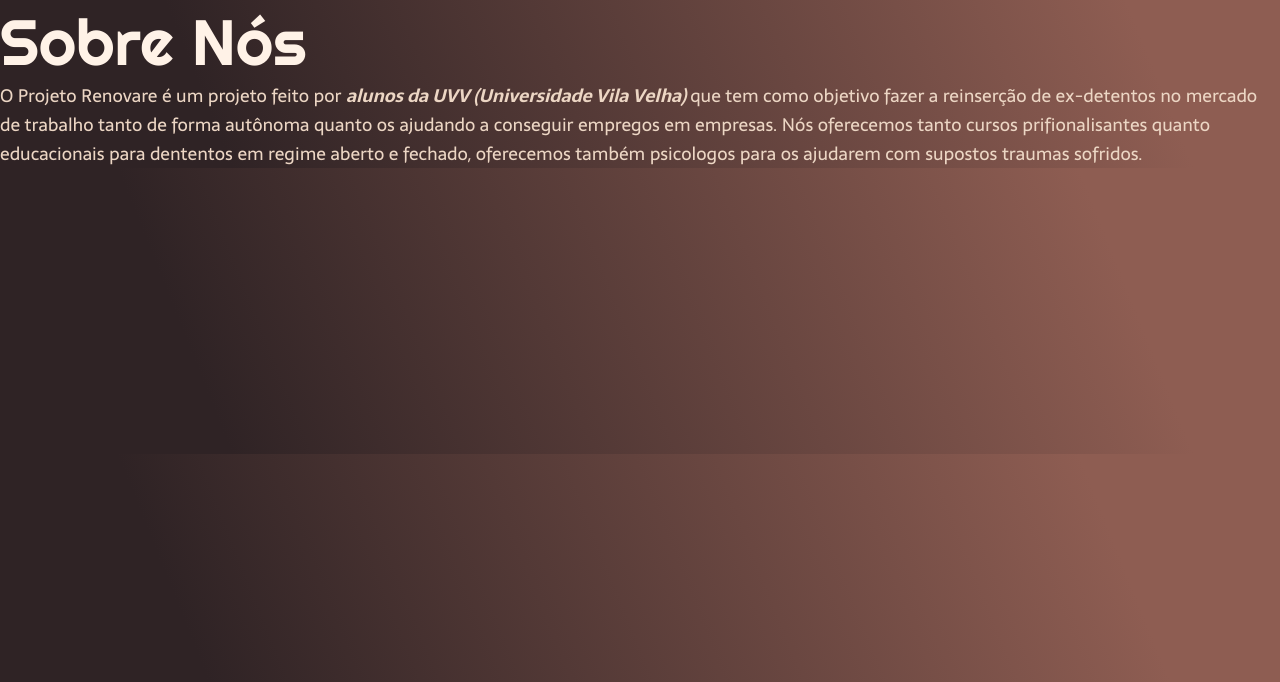
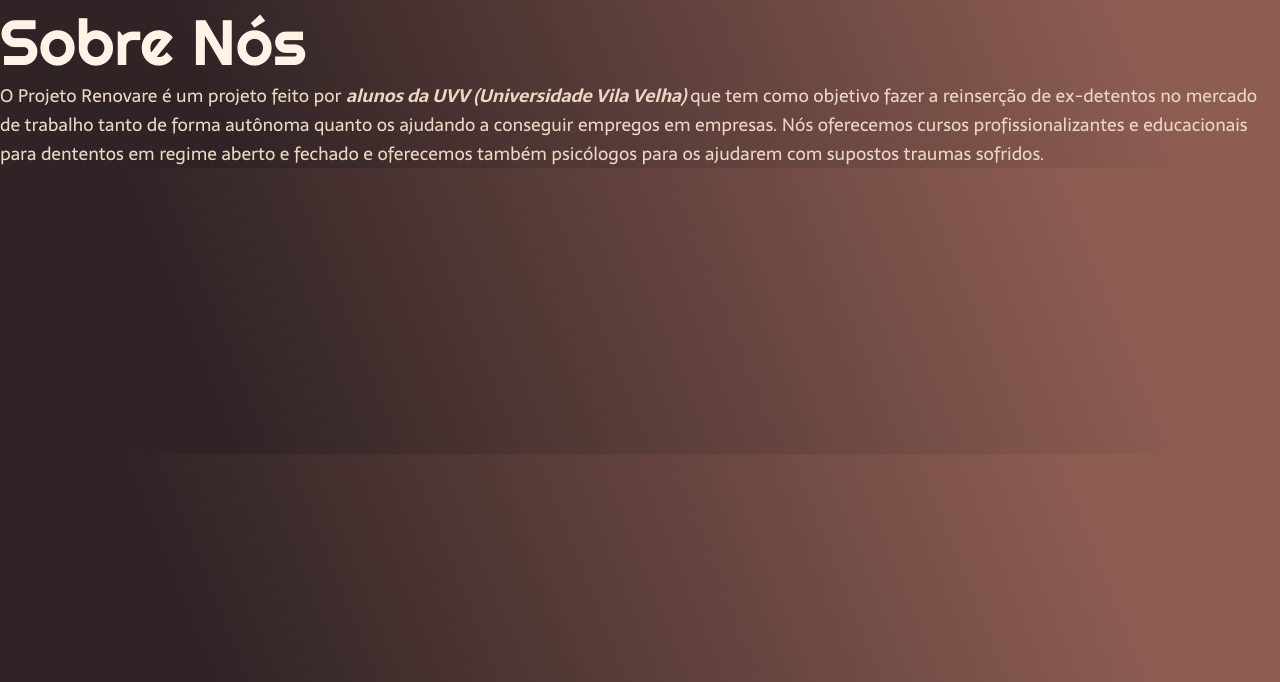
Before and after one commit to LeonardoPagotti/Renovare, a plain HTML site: page sobre.html in a window 1280 px wide. Shown: the part 118-800 px from the top of the page. Drawn offline with Linux system fonts and the light colour scheme.

Commit message:
quinto commit

```diff
--- a/sobre.html
+++ b/sobre.html
@@ -16,6 +16,6 @@
         </nav>
       </header>
       <h1 class="conteudo-principal-escrito-titulo">Sobre Nós</h1>
-      <p class="conteudo-secundario-paragrafo">O Projeto Renovare é um projeto feito por <em> <strong> alunos da UVV (Universidade Vila Velha)</em> </strong> que tem como objetivo fazer a reinserção de ex-detentos no mercado de trabalho tanto de forma autônoma quanto os ajudando a conseguir empregos em empresas. Nós oferecemos tanto cursos prifionalisantes quanto educacionais para dententos em regime aberto e fechado, oferecemos também psicologos para os ajudarem com supostos traumas sofridos.</p>
+      <p class="conteudo-secundario-paragrafo">O Projeto Renovare é um projeto feito por <em> <strong> alunos da UVV (Universidade Vila Velha)</em> </strong> que tem como objetivo fazer a reinserção de ex-detentos no mercado de trabalho tanto de forma autônoma quanto os ajudando a conseguir empregos em empresas. Nós oferecemos cursos profissionalizantes e educacionais para dententos em regime aberto e fechado e oferecemos também psicólogos para os ajudarem com supostos traumas sofridos.</p>
 </body>
 </html>
```
Also changed, not shown: logado.html (+1 -1 lines).
